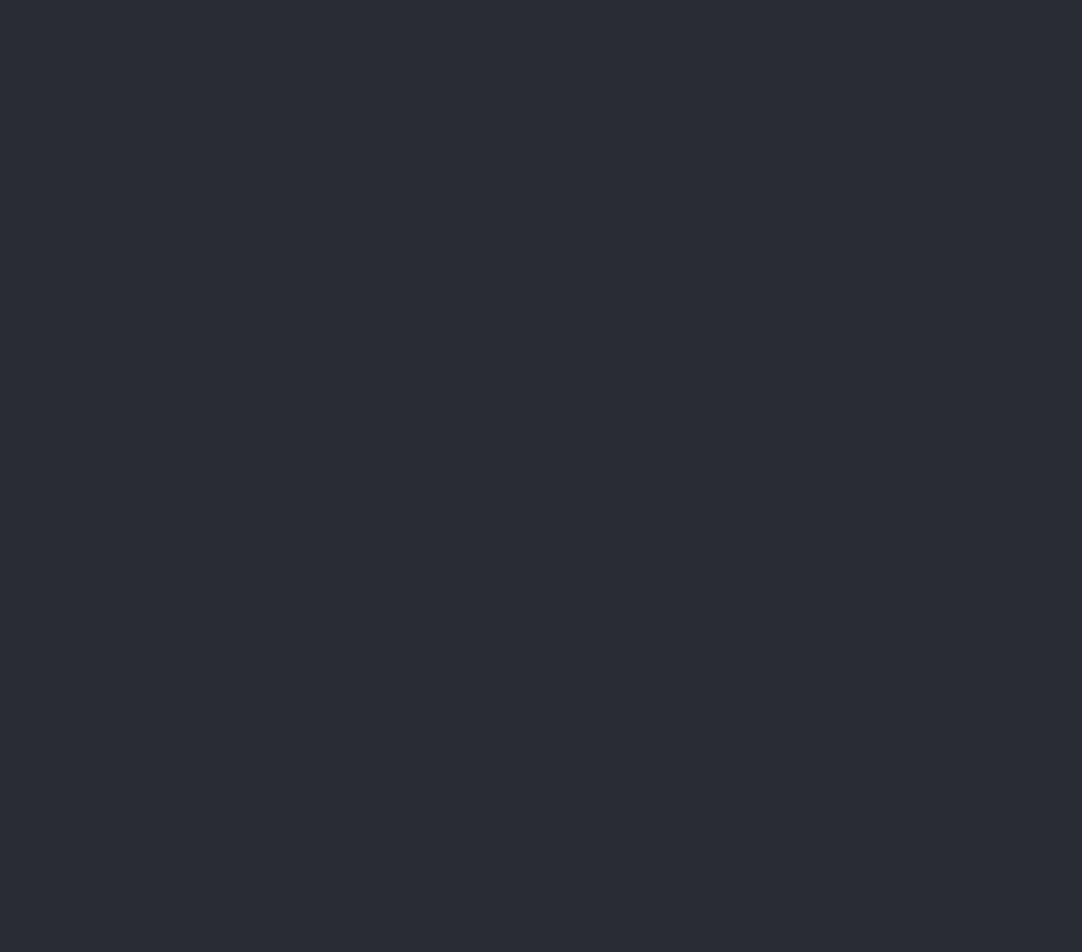
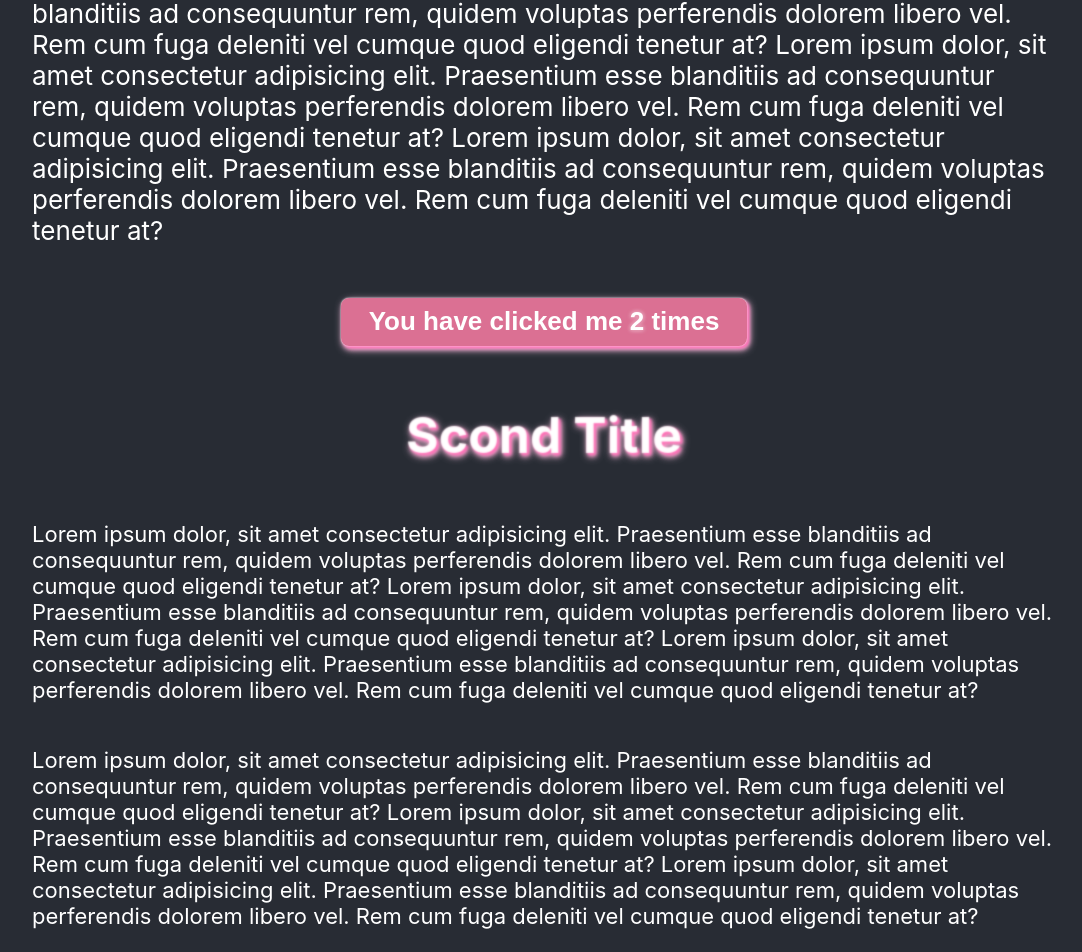
Before and after one commit to Peipol/interview_slang, a React (Vite) app: page / in a window 1280 px wide. Shown: the part 375-1327 px from the top of the page, without its empty margins (96-1178 px from the left). Before the commit the page ends 800 px from the top, so only its background shows below. Built offline with nearby package versions, Linux system fonts and the light colour scheme.

Commit message:
slang interview stack setting up

```diff
--- a/package.json
+++ b/package.json
@@ -3,7 +3,7 @@
   "private": true,
   "version": "0.0.0",
   "scripts": {
-    "dev": "vite",
+    "dev": "vite --host",
     "build": "tsc && vite build",
     "preview": "vite preview"
   },
@@ -11,6 +11,7 @@
     "react": "^17.0.2",
     "react-dom": "^17.0.2",
     "react-is": ">= 16.8.0",
+    "recoil": "^0.6.1",
     "styled-components": "^5.3.3"
   },
   "devDependencies": {
--- /dev/null
+++ b/src/components/1-Atoms/Button.tsx
@@ -0,0 +1,56 @@
+import type { FunctionComponent, ReactNode } from "react";
+import styled from "styled-components";
+
+interface ButtonProps {
+  children: string | ReactNode;
+  onClick?: React.MouseEventHandler<HTMLButtonElement>
+}
+
+const hoverBlur : number = 10;
+const activeBlur : number = 20;
+
+const StyledButton = styled.button<ButtonProps>`
+  background-color: palevioletred;
+  color: white;
+  font-weight: bold;
+  font-size: 1em;
+  margin: 1em;
+  padding: 0.25em 1em;
+  border: 2px solid palevioletred;
+  border-radius: 8px;
+  box-shadow: 0px 0px 1.8px #fff, 2px 2px 3px #ff6bb4, 2px 3px 5px #ff9ecf,
+    2px 3px 8px #ffd1e8;
+
+  &:hover {
+    background-color: #ebadc2;
+    border-color: #ebadc2;
+    color: #282c34;
+    box-shadow:
+    0px 0px ${1.8 + hoverBlur}px #fff,
+    2px 2px ${3   + hoverBlur}px #ff6bb4,
+    2px 3px ${5   + hoverBlur}px #ff9ecf,
+    2px 3px ${8   + hoverBlur}px #ffd1e8;
+}
+&:active {
+    color: rgba(40, 44, 52, 0.50);
+    background-color: #efbece;
+    box-shadow:
+    0px 0px ${1.8 + activeBlur}px #fff,
+    2px 2px ${3   + activeBlur}px #ff6bb4,
+    2px 3px ${5   + activeBlur}px #ff9ecf,
+    2px 3px ${8   + activeBlur}px #ffd1e8;
+  }
+  span {
+      font-weight: bolder;
+      /* -webkit-text-stroke: 2px black; */
+      text-shadow:
+      0 0 4px palevioletred,
+      0 0 4px white;
+  }
+`;
+
+const Button: FunctionComponent<ButtonProps> = ({ children = "Button", onClick }) => {
+  return <StyledButton onClick={onClick}>{children}</StyledButton>;
+};
+
+export default Button;
--- /dev/null
+++ b/src/components/1-Atoms/Paragraph.tsx
@@ -0,0 +1,20 @@
+import type { FunctionComponent } from "react";
+import styled from "styled-components";
+
+interface ParagraphProps {
+  size?: number;
+}
+
+const StyledParagraph = styled.p<ParagraphProps>`
+  text-align: left;
+  font-size: calc(10px + ${(props) => props.size}vmin);
+`;
+
+const Paragraph: FunctionComponent<ParagraphProps> = ({
+  children = "Text",
+  size = 2,
+}) => {
+  return <StyledParagraph size={size}>{children}</StyledParagraph>;
+};
+
+export default Paragraph;
--- /dev/null
+++ b/src/components/1-Atoms/Title.tsx
@@ -0,0 +1,23 @@
+import type { FunctionComponent } from "react";
+import styled from "styled-components";
+
+interface TitleProps {
+  size? : number
+}
+
+const StyledTitle = styled.h1<TitleProps>`
+  color: transparent;
+  font-size: calc(10px + ${props => props.size}vmin);
+  text-align: center;
+  text-shadow:
+    0px 0px 1.8px #fff,
+    2px 2px 3px #ff6bb4,
+    2px 3px 5px #ff9ecf,
+    2px 3px 8px #ffd1e8;
+`
+
+const Title: FunctionComponent<TitleProps> = ({ children = "Title", size = 9 }) => {
+  return <StyledTitle size={size}>{children}</StyledTitle>;
+};
+
+export default Title;
--- /dev/null
+++ b/src/components/App.tsx
@@ -0,0 +1,71 @@
+import { atom, useRecoilState } from "recoil";
+import styled from "styled-components";
+import Button from "./1-Atoms/Button";
+import Paragraph from "./1-Atoms/Paragraph";
+import Title from "./1-Atoms/Title";
+
+const StyledDiv = styled.div`
+  display: flex;
+  flex-direction: column;
+  align-items: center;
+  justify-content: center;
+`;
+
+const clickCounter = atom({
+  key: "clickCounter",
+  default: [2],
+});
+
+function App() {
+  const [counter, setCounter] = useRecoilState(clickCounter);
+
+  const onClick = () => {
+    let newCounter = [...counter];
+    newCounter[0]++;
+    setCounter(newCounter);
+  };
+
+  return (
+    <StyledDiv>
+      <Title>Slang Interview Enviroment</Title>
+      <Paragraph>
+        Lorem ipsum dolor, sit amet consectetur adipisicing elit. Praesentium
+        esse blanditiis ad consequuntur rem, quidem voluptas perferendis dolorem
+        libero vel. Rem cum fuga deleniti vel cumque quod eligendi tenetur at?
+        Lorem ipsum dolor, sit amet consectetur adipisicing elit. Praesentium
+        esse blanditiis ad consequuntur rem, quidem voluptas perferendis dolorem
+        libero vel. Rem cum fuga deleniti vel cumque quod eligendi tenetur at?
+        Lorem ipsum dolor, sit amet consectetur adipisicing elit. Praesentium
+        esse blanditiis ad consequuntur rem, quidem voluptas perferendis dolorem
+        libero vel. Rem cum fuga deleniti vel cumque quod eligendi tenetur at?
+      </Paragraph>
+      <Button onClick={()=> onClick()}>You have clicked me <span>{counter[0]}</span> times</Button>
+
+      <Title size={5}>Scond Title</Title>
+      <Paragraph size={1.5}>
+        Lorem ipsum dolor, sit amet consectetur adipisicing elit. Praesentium
+        esse blanditiis ad consequuntur rem, quidem voluptas perferendis dolorem
+        libero vel. Rem cum fuga deleniti vel cumque quod eligendi tenetur at?
+        Lorem ipsum dolor, sit amet consectetur adipisicing elit. Praesentium
+        esse blanditiis ad consequuntur rem, quidem voluptas perferendis dolorem
+        libero vel. Rem cum fuga deleniti vel cumque quod eligendi tenetur at?
+        Lorem ipsum dolor, sit amet consectetur adipisicing elit. Praesentium
+        esse blanditiis ad consequuntur rem, quidem voluptas perferendis dolorem
+        libero vel. Rem cum fuga deleniti vel cumque quod eligendi tenetur at?
+      </Paragraph>
+      <Paragraph size={1.5}>
+        Lorem ipsum dolor, sit amet consectetur adipisicing elit. Praesentium
+        esse blanditiis ad consequuntur rem, quidem voluptas perferendis dolorem
+        libero vel. Rem cum fuga deleniti vel cumque quod eligendi tenetur at?
+        Lorem ipsum dolor, sit amet consectetur adipisicing elit. Praesentium
+        esse blanditiis ad consequuntur rem, quidem voluptas perferendis dolorem
+        libero vel. Rem cum fuga deleniti vel cumque quod eligendi tenetur at?
+        Lorem ipsum dolor, sit amet consectetur adipisicing elit. Praesentium
+        esse blanditiis ad consequuntur rem, quidem voluptas perferendis dolorem
+        libero vel. Rem cum fuga deleniti vel cumque quod eligendi tenetur at?
+      </Paragraph>
+    </StyledDiv>
+  );
+}
+
+export default App;
--- a/src/componets/App.tsx
+++ /dev/null
@@ -1,11 +0,0 @@
-import Title from "./Atoms/Titles";
-
-function App() {
-  return (
-    <>
-      <Title value="Slang Interview Enviroment" />
-    </>
-  );
-}
-
-export default App;
--- a/src/componets/Atoms/Titles.tsx
+++ /dev/null
@@ -1,16 +0,0 @@
-import type { FunctionComponent } from "react";
-import styled from "styled-components";
-
-interface TitleProps {
-  value: string;
-}
-
-const StyledTitle = styled.h1`
-  color: hotpink;
-`
-
-const Title: FunctionComponent<TitleProps> = ({ value = "Title" }) => {
-  return <StyledTitle>{value}</StyledTitle>;
-};
-
-export default Title;
--- a/src/main.tsx
+++ b/src/main.tsx
@@ -1,18 +1,18 @@
-import React from 'react'
-import ReactDOM from 'react-dom'
-import { createGlobalStyle } from 'styled-components'
-import App from './componets/App'
+import React from "react";
+import ReactDOM from "react-dom";
+import { createGlobalStyle } from "styled-components";
+import { RecoilRoot } from "recoil";
+import App from "./components/App";
+
+const porcentageH = 10;
+const porcentageV = 1;
 
 const GlobalStyles = createGlobalStyle`
 body {
   background-color: #282c34;
   color: white;
-  display: flex;
-  flex-direction: column;
-  align-items: center;
-  justify-content: center;
   font-size: calc(10px + 2vmin);
-  margin: 0;
+  margin: ${porcentageV}vh ${porcentageH}vw ${porcentageV}vh ${porcentageH}vw;
   font-family: -apple-system, BlinkMacSystemFont, 'Segoe UI', 'Roboto', 'Oxygen',
     'Ubuntu', 'Cantarell', 'Fira Sans', 'Droid Sans', 'Helvetica Neue',
     sans-serif;
@@ -24,12 +24,14 @@ code {
   font-family: source-code-pro, Menlo, Monaco, Consolas, 'Courier New',
     monospace;
 }
-`
+`;
 
 ReactDOM.render(
   <React.StrictMode>
-    <GlobalStyles/>
-    <App />
+    <GlobalStyles />
+    <RecoilRoot>
+      <App />
+    </RecoilRoot>
   </React.StrictMode>,
-  document.getElementById('root')
-)
+  document.getElementById("root")
+);
```
Also changed, not shown: 1 other file (tests, documents, lock files or other folders).
